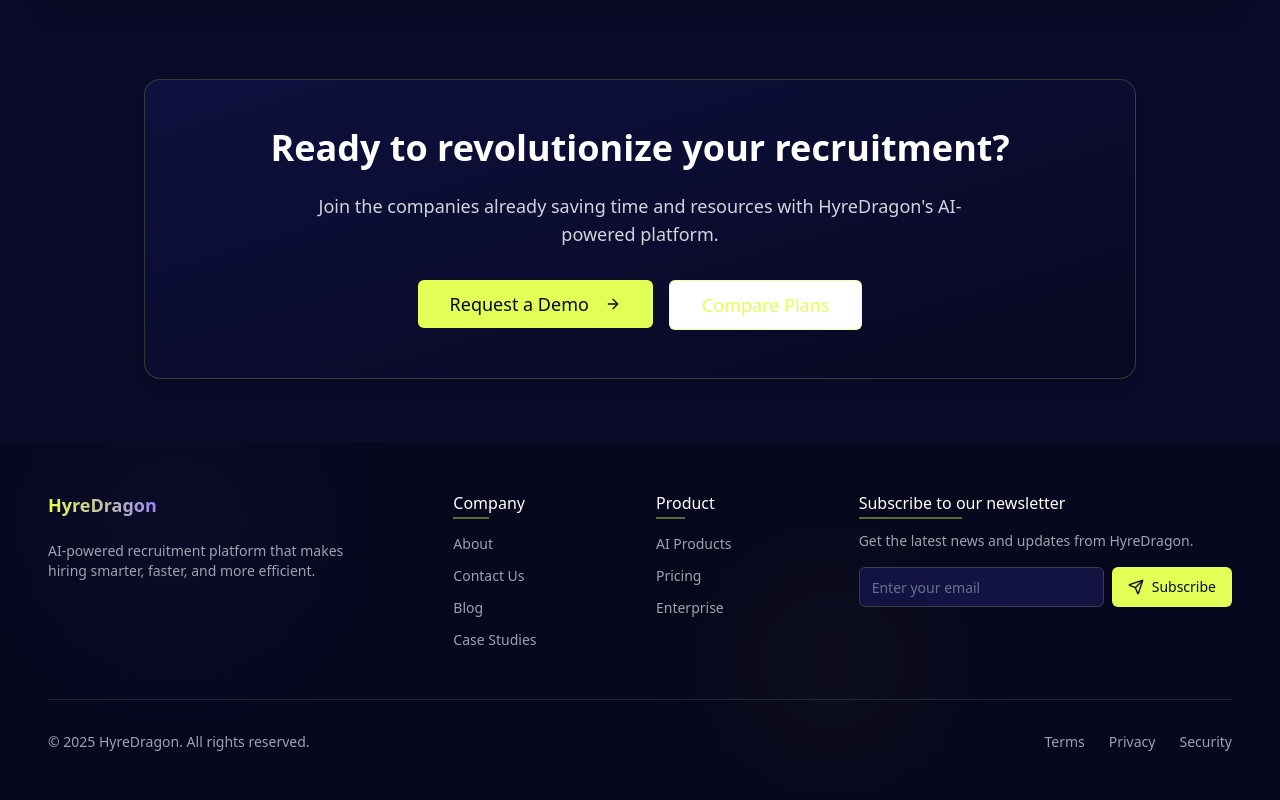
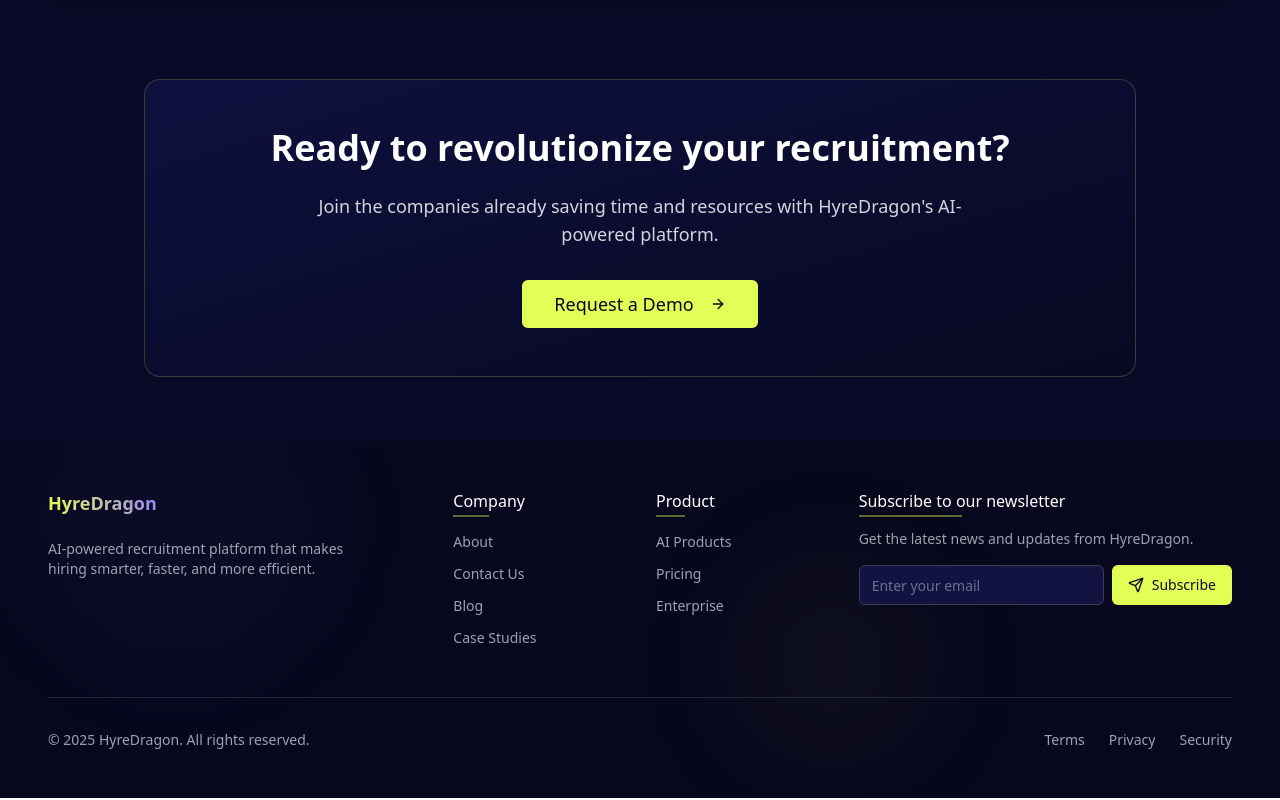
Before and after one commit to sohaihub/hyredragon, a React (Vite) app: page /pricing in a window 1280 px wide. Shown: the part 6117-6917 px from the top of the page. Built offline with nearby package versions, Linux system fonts and the light colour scheme.

Commit message:
Code edited in Lovable Code Editor
Edited UI in Lovable

```diff
--- a/src/pages/Index.tsx
+++ b/src/pages/Index.tsx
@@ -139,11 +139,7 @@ const Index: React.FC = () => {
                     Request a Demo <ArrowRight className="ml-2 h-5 w-5" />
                   </Button>
                 </Link>
-                <Link to="#feature-comparison">
-                  <Button size="lg" variant="outline" className="border-[#E2FF55]/50 text-[#E2FF55] hover:bg-[#E2FF55]/10 px-8 py-6 text-lg font-medium">
-                    Compare Plans
-                  </Button>
-                </Link>
+
               </div>
             </div>
           </div>
```
